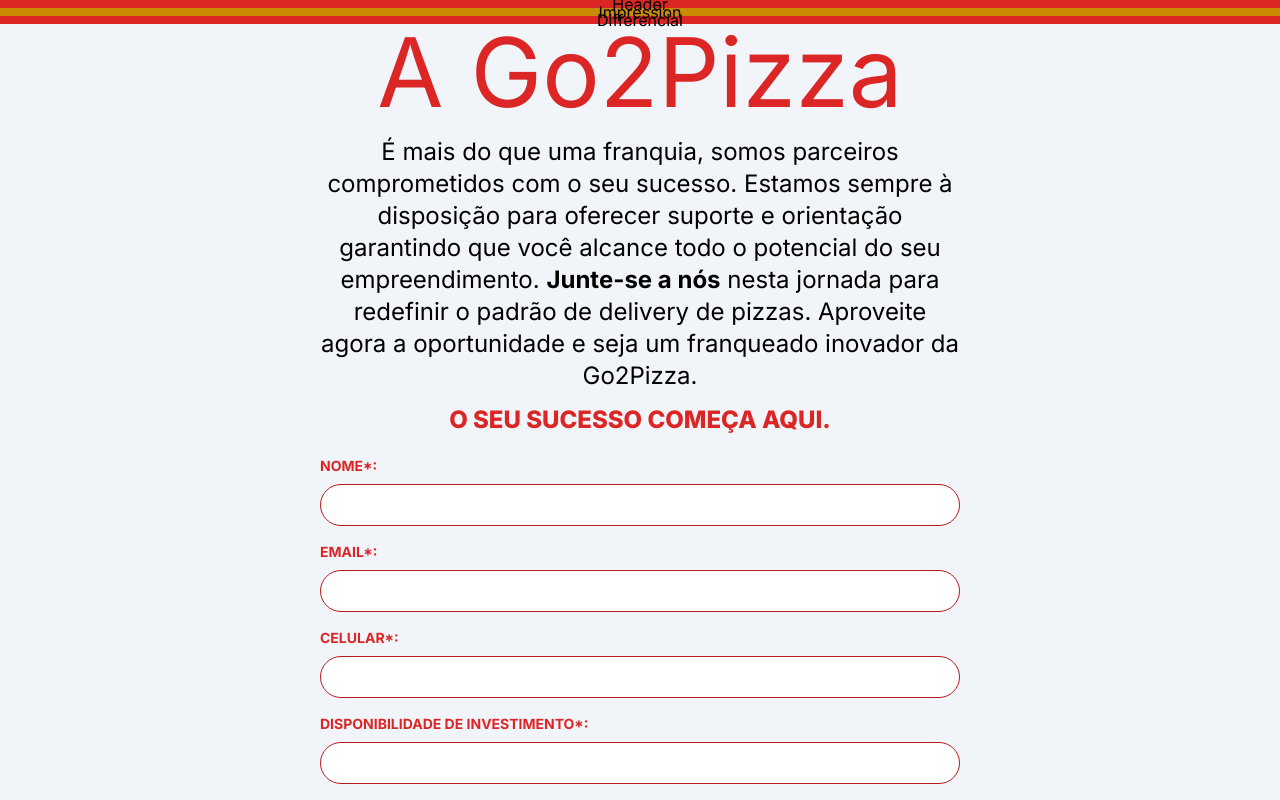
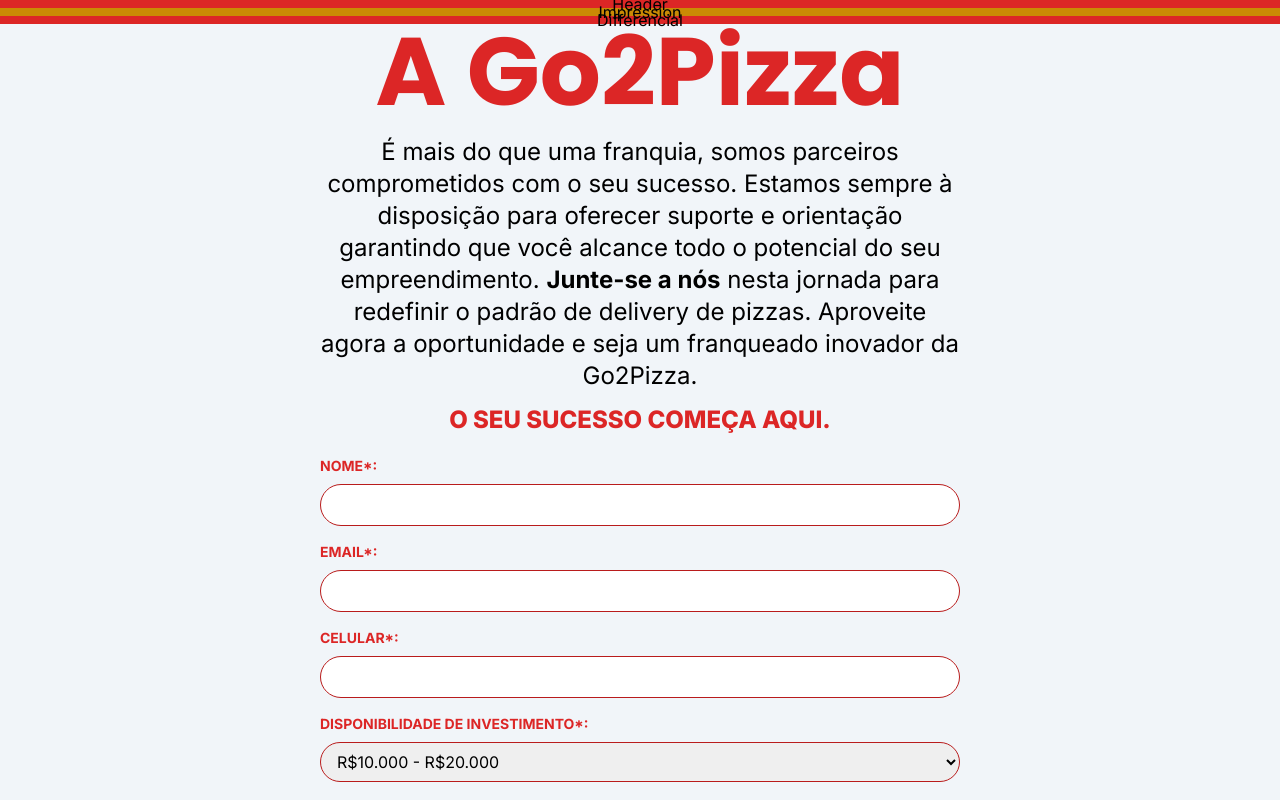
Before and after one commit to pguilhermef/go2pizza, a Next.js app: page / in a window 1280 px wide. Shown: the top 800 px of the page. Built offline with nearby package versions, Linux system fonts and the light colour scheme.

Commit message:
Add custom font and change investiment input

```diff
--- a/package.json
+++ b/package.json
@@ -19,5 +19,6 @@
     "tailwindcss": "^3",
     "eslint": "^8",
     "eslint-config-next": "13.5.6"
-  }
+  },
+  "build-css": "tailwindcss build -i src/style.css -o public/styles.css"
 }
--- a/src/app/globals.css
+++ b/src/app/globals.css
@@ -1,3 +1,5 @@
+@import url('https://fonts.googleapis.com/css2?family=Poppins:ital,wght@0,100;0,200;0,300;0,400;0,500;0,600;0,700;0,800;0,900;1,100;1,200;1,300;1,400;1,500;1,600;1,700;1,800;1,900&display=swap');
+
 @tailwind base;
 @tailwind components;
 @tailwind utilities;
--- a/src/app/sections/Forms.js
+++ b/src/app/sections/Forms.js
@@ -2,10 +2,10 @@
 
 function Forms() {
   return(
-    <div className="min-h-screen flex items-center justify-center bg-slate-100">
+    <div className="min-h-screen min-w-screen flex items-center justify-center bg-slate-100">
       <div className="flex-col items-center justify-center">
         <div className="flex-col justify-center items-center">
-          <div className="flex justify-center items-center text-red-600 text-7xl sm:text-8xl mb-4">
+          <div className="flex justify-center items-center text-red-600 text-5xl sm:text-7xl md:text-8xl mb-4 mx-2 font-goToPizza font-bold">
             A Go2Pizza
           </div>
           <div className="text-center mx-4 sm:mx-12 sm:text-2xl sm:max-w-[80vh]">
--- a/src/components/Form.js
+++ b/src/components/Form.js
@@ -1,7 +1,7 @@
 const Form = () => {
   return (
     <div className="flex justify-center items-center mx-4">
-      <div className="flex-col justify-center items-center flex-grow min-h-7/8 uppercase min-w-[50vh] sm:max-w-[80vh] mb-8 mt-2">
+      <div className="flex-col justify-center items-center flex-grow min-h-7/8 uppercase min-w-[40vh] sm:max-w-[80vh] mb-8 mt-2 mx-4 text-black">
         <label className="block mb-2 text-sm font-bold text-red-600">
           Nome*:
         </label>
@@ -27,12 +27,21 @@
         />
 
         <label className="block mb-2 text-sm font-bold text-red-600">
-          Disponibilidade de Investimento*:
-        </label>
-        <input
-          type="text"
-          className="w-full px-3 py-2 mb-4 border rounded-full focus:outline-none focus:border-2 border-red-700 transition-all duration-300"
-        />
+        Disponibilidade de Investimento*:
+      </label>
+      <select
+        className="w-full px-3 py-2 mb-4 border rounded-full focus:outline-none focus:border-2 border-red-700 transition-all duration-300"
+      >
+        <option value="10000-20000">R$10.000 - R$20.000</option>
+        <option value="20000-30000">R$20.000 - R$30.000</option>
+        <option value="30000-40000">R$30.000 - R$40.000</option>
+        <option value="40000-50000">R$40.000 - R$50.000</option>
+        <option value="50000-60000">R$50.000 - R$60.000</option>
+        <option value="60000-70000">R$60.000 - R$70.000</option>
+        <option value="70000-80000">R$70.000 - R$80.000</option>
+        <option value="80000-90000">R$80.000 - R$90.000</option>
+        <option value="90000-100000">R$90.000 - R$100.000</option>
+      </select>
 
         <label className="block mb-2 text-sm font-bold text-red-600">
           Estado*:
--- a/tailwind.config.js
+++ b/tailwind.config.js
@@ -17,6 +17,9 @@
           'yellow': '#eeb95e'
         }
       },
+      fontFamily: {
+        'goToPizza': ['Poppins'],
+      },
     },
   },
   plugins: [],
```
